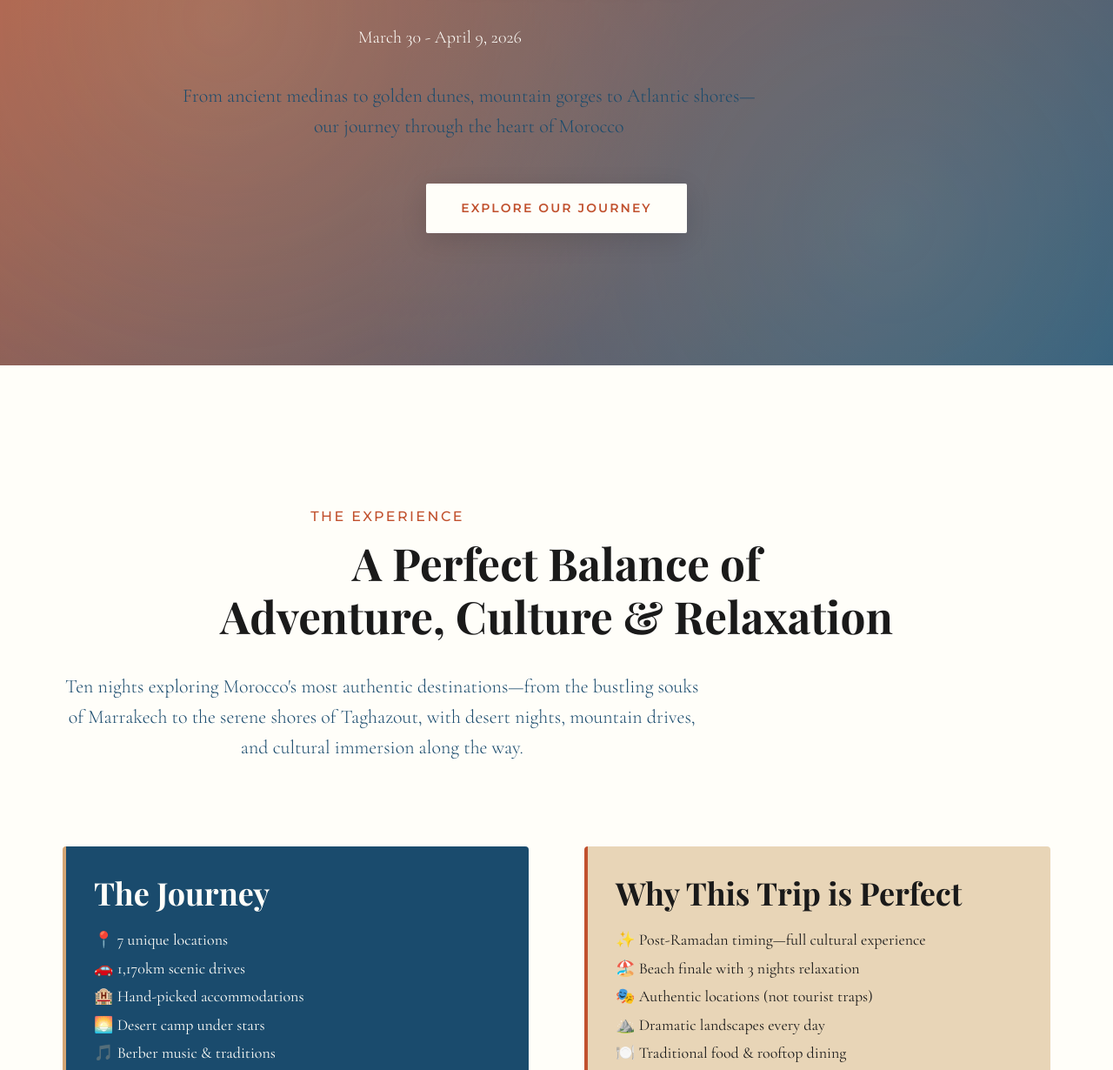
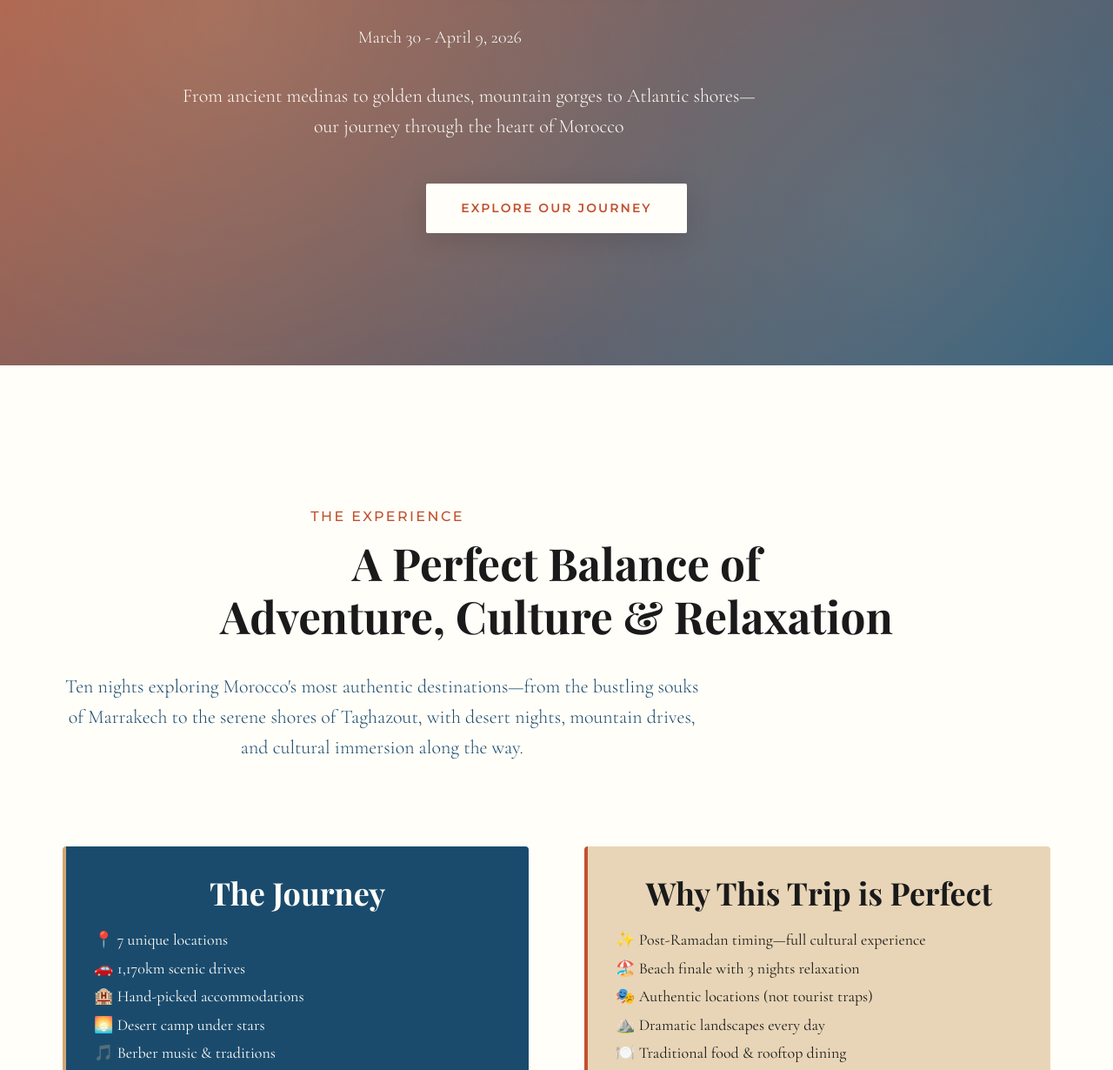
Before and after one commit to celestial-spin/Morocco, a plain HTML site: page index.html in a window 1280 px wide. Shown: the part 380-1610 px from the top of the page at 87% size. Drawn offline with nearby package versions, Linux system fonts and the light colour scheme.

Commit message:
Fix hero blue text and center box headers

```diff
--- a/style.css
+++ b/style.css
@@ -246,6 +246,10 @@ nav {
   animation: fadeInUp 1.2s ease-out 0.2s both;
 }
 
+.hero .lead-text {
+  color: var(--warm-white);
+}
+
 .hero-dates {
   font-size: 1.25rem;
   font-weight: 300;
@@ -474,6 +478,10 @@ nav {
   color: var(--warm-white) !important;
 }
 
+.info-box h3 {
+  text-align: center;
+}
+
 .info-box a {
   text-decoration: underline;
 }
@@ -494,6 +502,10 @@ nav {
 .highlight-box strong,
 .highlight-box a {
   color: var(--soft-black) !important;
+}
+
+.highlight-box h3 {
+  text-align: center;
 }
 
 .highlight-box a {
```
